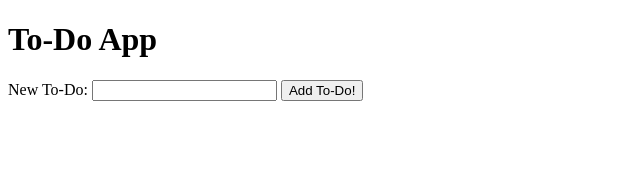
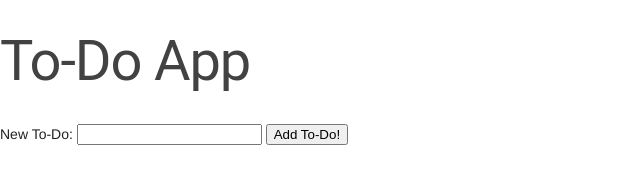
Before and after one commit to amanda-white/to-do-app, a plain HTML site: page index.html in a window 1280 px wide. Shown: the whole page, without its empty margins (0-640 px from the left). Drawn offline with nearby package versions, Linux system fonts and the light colour scheme.

Commit message:
first commit

```diff
--- a/app.js
+++ b/app.js
@@ -3,8 +3,11 @@ function onReady() {
   const newToDoText = document.getElementById('newToDoText');
   const toDolist = document.getElementById('toDoList');
 
+
   addToDoForm.addEventListener('submit', () => {
     event.preventDefault();
+
+
 
     // get the text
     let title = newToDoText.value;
@@ -16,7 +19,7 @@ function onReady() {
     let checkbox = document.createElement('input');
 
     // set the input's type to checkbox
-    checkbox.type = "checkbox;"
+    checkbox.type = "checkbox";
 
     // set the title
     newLi.textContent = title;
@@ -30,6 +33,7 @@ function onReady() {
     //empty the input
     newToDoText.value = '';
 
+
   });
 
 }
--- a/index.html
+++ b/index.html
@@ -3,10 +3,14 @@
   <head>
     <meta name="viewport" content="width=device-width, initial-scale=1">
     <title>To-Do App</title>
+    <!-- Material Design Lite -->
+    <link rel="stylesheet" href="https://code.getmdl.io/1.3.0/material.grey-teal.min.css">
+    <script defer src="https://code.getmdl.1.3.0/material.min.js"></script>
   </head>
   <body>
-    <h1>To-Do App</h1>
-
+    <header class="mdl-layout__header mdl-layout__header--transparent">
+      <h1>To-Do App</h1>
+    </header>
     <form id="addToDoForm">
       <lable for="newToDoText">New To-Do:</label>
       <input type="text" id="newToDoText">
```
